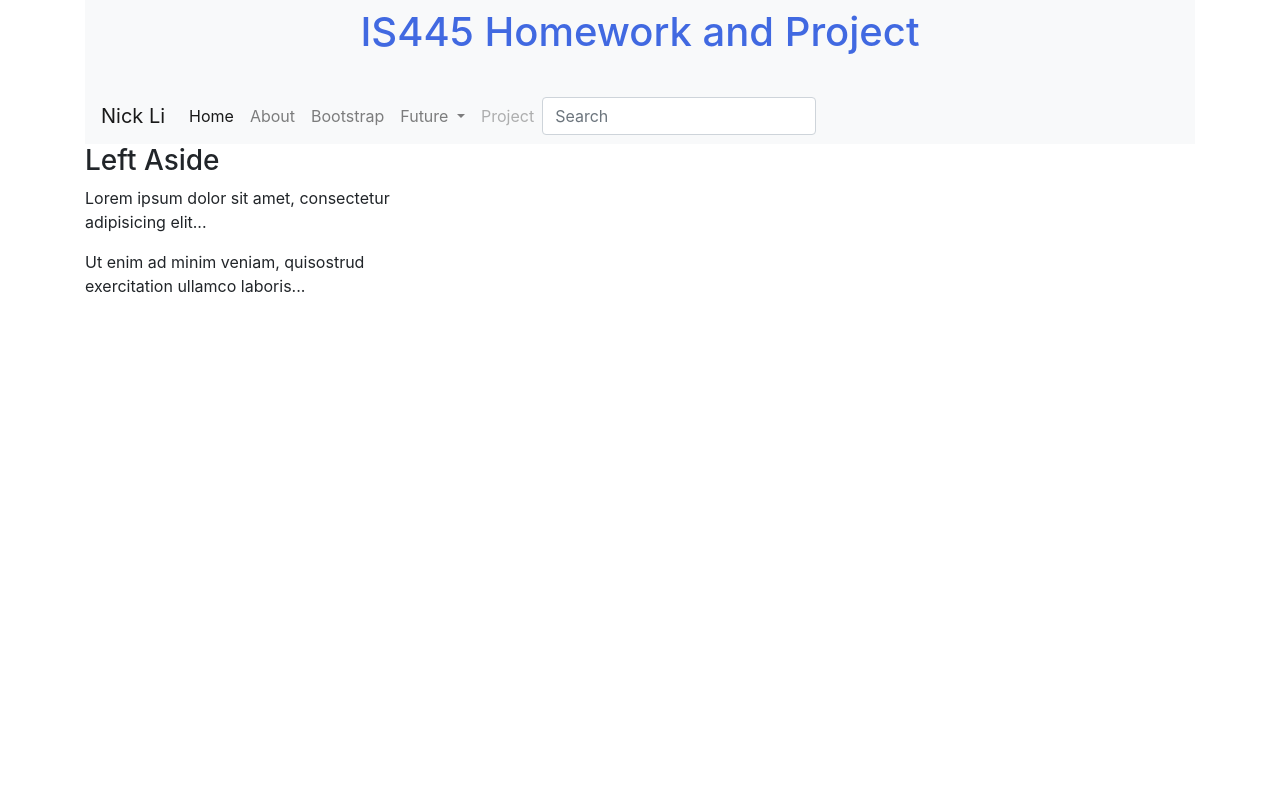
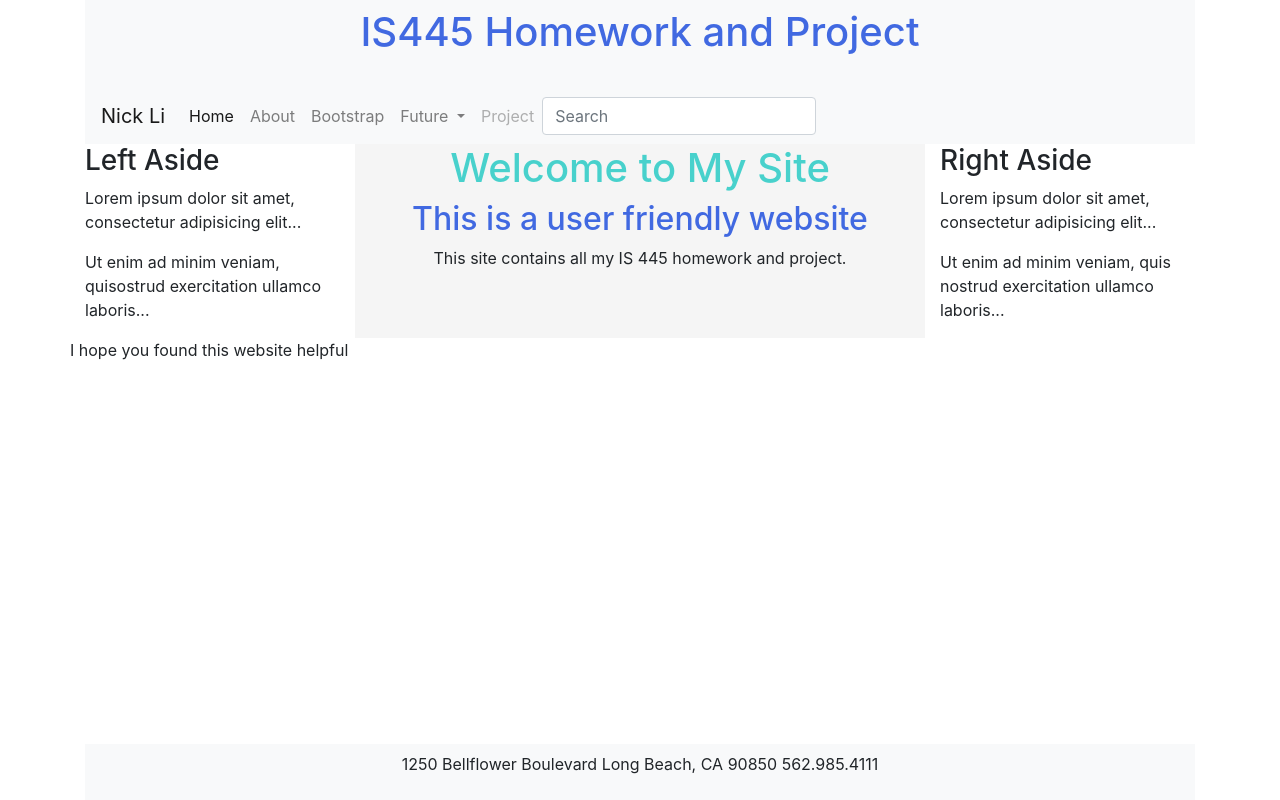
Before and after one commit to skyfall823/homepage, a website: page website/index.html in a window 1280 px wide. Drawn offline with nearby package versions, Linux system fonts and the light colour scheme.

Commit message:
update header

```diff
--- a/website/index.html
+++ b/website/index.html
@@ -66,7 +66,7 @@
 
 <div class="container">
   <div class="row">
-    <div class="col-md-4">
+    <div class="col-sm-3">
       <h3>Left Aside</h3>
       <p>Lorem ipsum dolor sit amet, consectetur adipisicing elit...</p>
       <p>Ut enim ad minim veniam, quisostrud exercitation ullamco laboris...</p>
@@ -74,7 +74,40 @@
 
 
 
- </body>
+<div class="col-sm-6" style="background-color:whitesmoke">
+
+<h1 style=color:MediumTurquoise; align=center> Welcome to My Site </h1>
+
+<h2 style=color:RoyalBlue; align=center> This is a user friendly website </h2>
+
+<p align=center> This site contains all my IS 445 homework and project.
+
+
+</div>
+
+
+
+
+<div class="col-sm-3">
+      <h3>Right Aside</h3>
+      <p>Lorem ipsum dolor sit amet, consectetur adipisicing elit...</p>
+      <p>Ut enim ad minim veniam, quis nostrud exercitation ullamco laboris...</p>
+</div>
+
+<div align=center>
+<p> I hope you found this website helpful </p>
+</div>
+
+</body>
+
+
+<footer>
+
+<div class="container fixed-bottom">
+<div class="navbar bg-light justify-content-center">
+<p> 1250 Bellflower Boulevard Long Beach, CA 90850 562.985.4111 </p>
+	</div>
+</footer>
 
 
 
```
